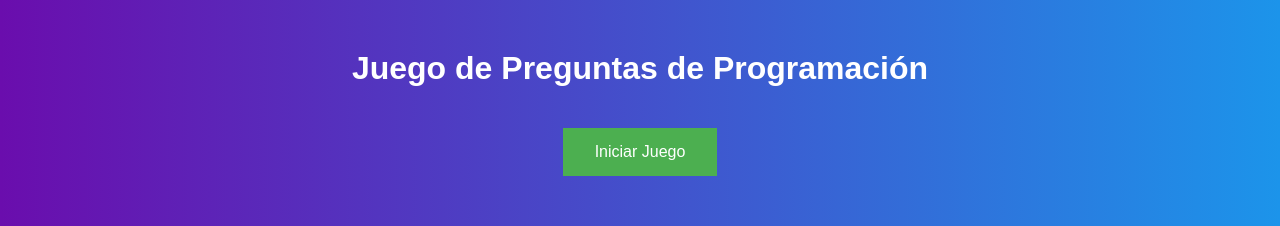
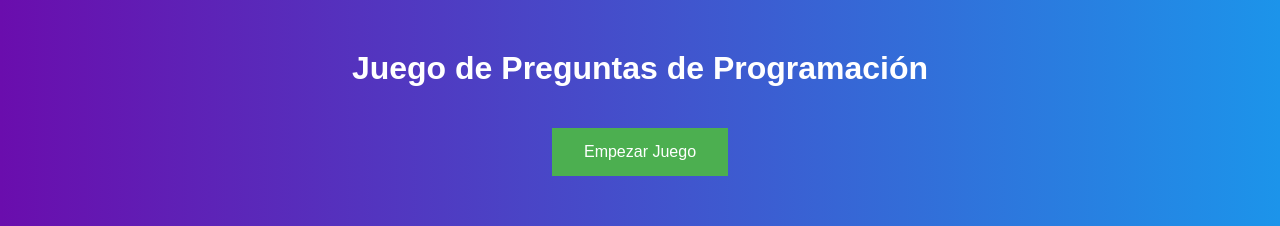
Before and after one commit to NoeliaOrsini/desafio-3, a plain HTML site: page index.html in a window 1280 px wide. Shown: the top 226 px of the page. Drawn offline with Linux system fonts and the light colour scheme.

Commit message:
modifico descripcion boton de inicio

```diff
--- a/index.html
+++ b/index.html
@@ -8,7 +8,7 @@
 </head>
 <body>
     <h1>Juego de Preguntas de Programación</h1>
-    <button id="iniciar">Iniciar Juego</button>
+    <button id="iniciar">Empezar Juego</button>
 
     <script src="script.js"></script>
 </body>
```
